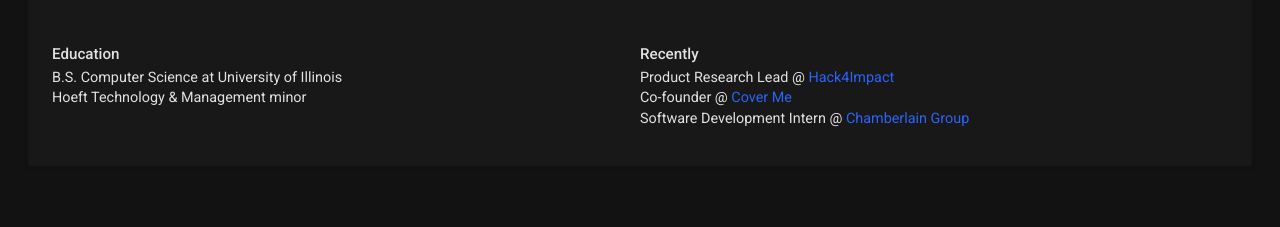
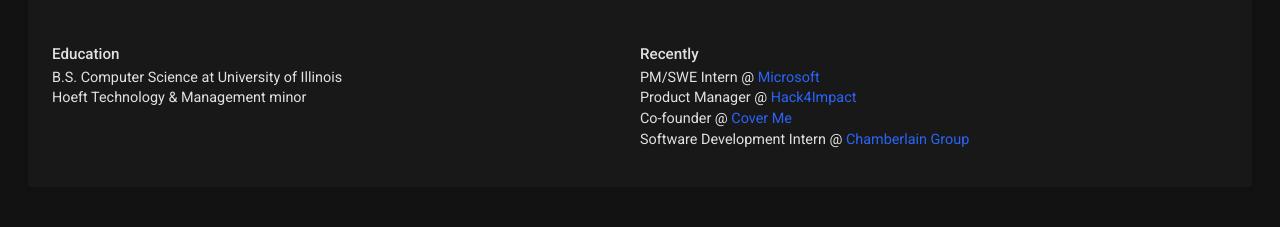
Before and after one commit to eckels/newersitedev, a plain HTML site: page index.html in a window 1280 px wide. Shown: the part 155-382 px from the top of the page. Drawn offline with Linux system fonts and the light colour scheme.

Commit message:
updated html

```diff
--- a/index.html
+++ b/index.html
@@ -72,8 +72,8 @@
                             </div>
                             <div class="bottom-item">
                                 <h6>Recently</h6>
-                                <!--<p>PM/SWE Intern @ <a href="https://www.microsoft.com/en-us/" target="_blank">Microsoft</a></p>-->
-                                <p>Product Research Lead @ <a href="https://uiuc.hack4impact.org" target="_blank">Hack4Impact</a></p>
+                                <p>PM/SWE Intern @ <a href="https://www.microsoft.com/en-us/" target="_blank">Microsoft</a></p>
+                                <p>Product Manager @ <a href="https://uiuc.hack4impact.org" target="_blank">Hack4Impact</a></p>
                                 <p>Co-founder @ <a href="http://covermeonline.com/" target="_blank">Cover Me</a></p>
                                 <p>Software Development Intern @ <a href="https://chamberlaingroup.com/" target="_blank">Chamberlain Group</a></p>
                             </div>
```
Also changed, not shown: 1 other file.
